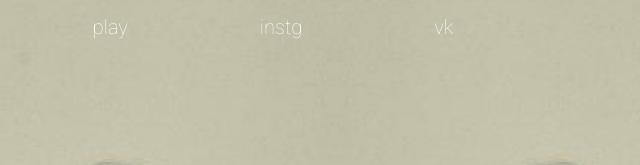
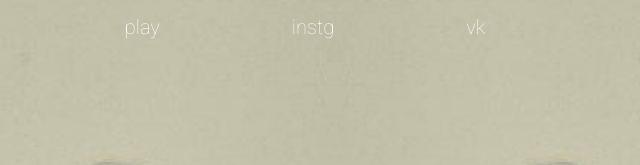
Before and after one commit to Gordey-ap01/smoogla01, a plain HTML site: page index.html in a window 1280 px wide. Shown: the top 165 px of the page, 303-943 px from the left. Drawn offline with Linux system fonts and the light colour scheme.

Commit message:
margin-right: 5vw;   margin-left: 10vw;

```diff
--- a/css/main.css
+++ b/css/main.css
@@ -100,6 +100,8 @@ body {
 
 header{
   margin-top: 15px;
+     margin-right: 5vw;
+     margin-left: 10vw;
   display: flex;
   justify-content: center;
 }
```
